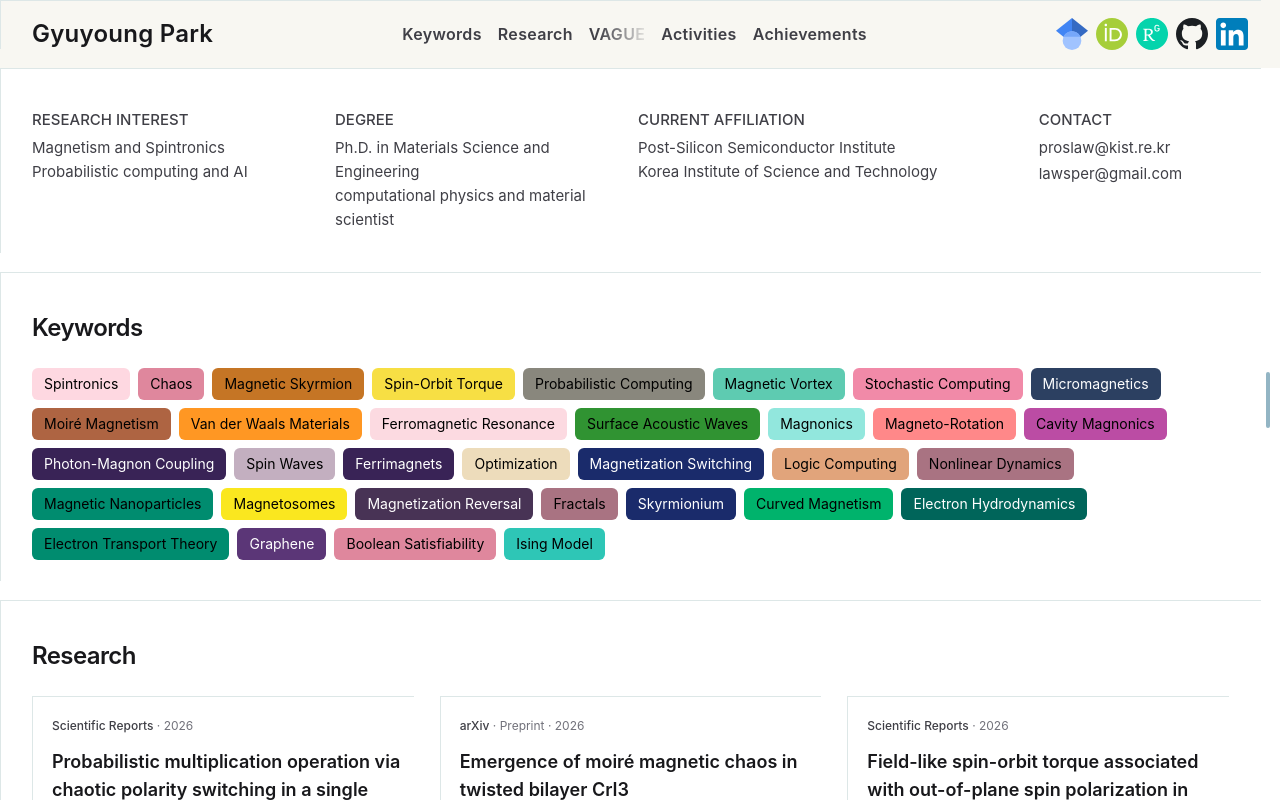
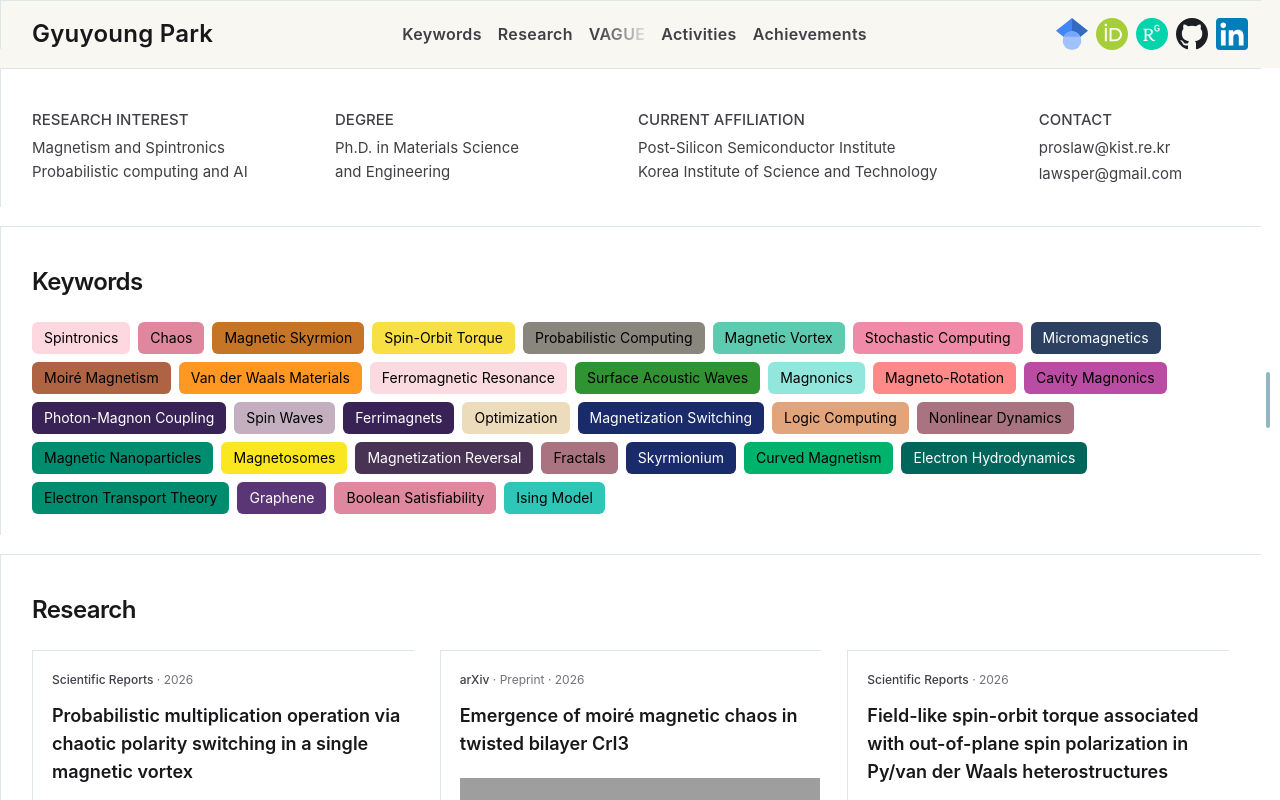
Before and after one commit to gyuyoungpark/gyuyoungpark.github.io, a React (Vite) app: page / in a window 1280 px wide. Shown: the top 800 px of the page. Built offline with nearby package versions, Linux system fonts and the light colour scheme; grey boxes are pictures that could not be loaded; a web font is replaced by a local one.

Commit message:
Break the degree title before and Engineering

```diff
--- a/src/components/Hero.tsx
+++ b/src/components/Hero.tsx
@@ -55,8 +55,8 @@ export function Hero() {
         <div className="space-y-1">
           <p className="text-[15px] font-medium leading-6 text-zinc-700">DEGREE</p>
           <p className="text-[15px] leading-6 text-zinc-700">
-            <span className="block">Ph.D. in Materials Science and Engineering</span>
-            <span className="block">computational physics and material scientist</span>
+            <span className="block">Ph.D. in Materials Science</span>
+            <span className="block">and Engineering</span>
           </p>
         </div>
 
```
